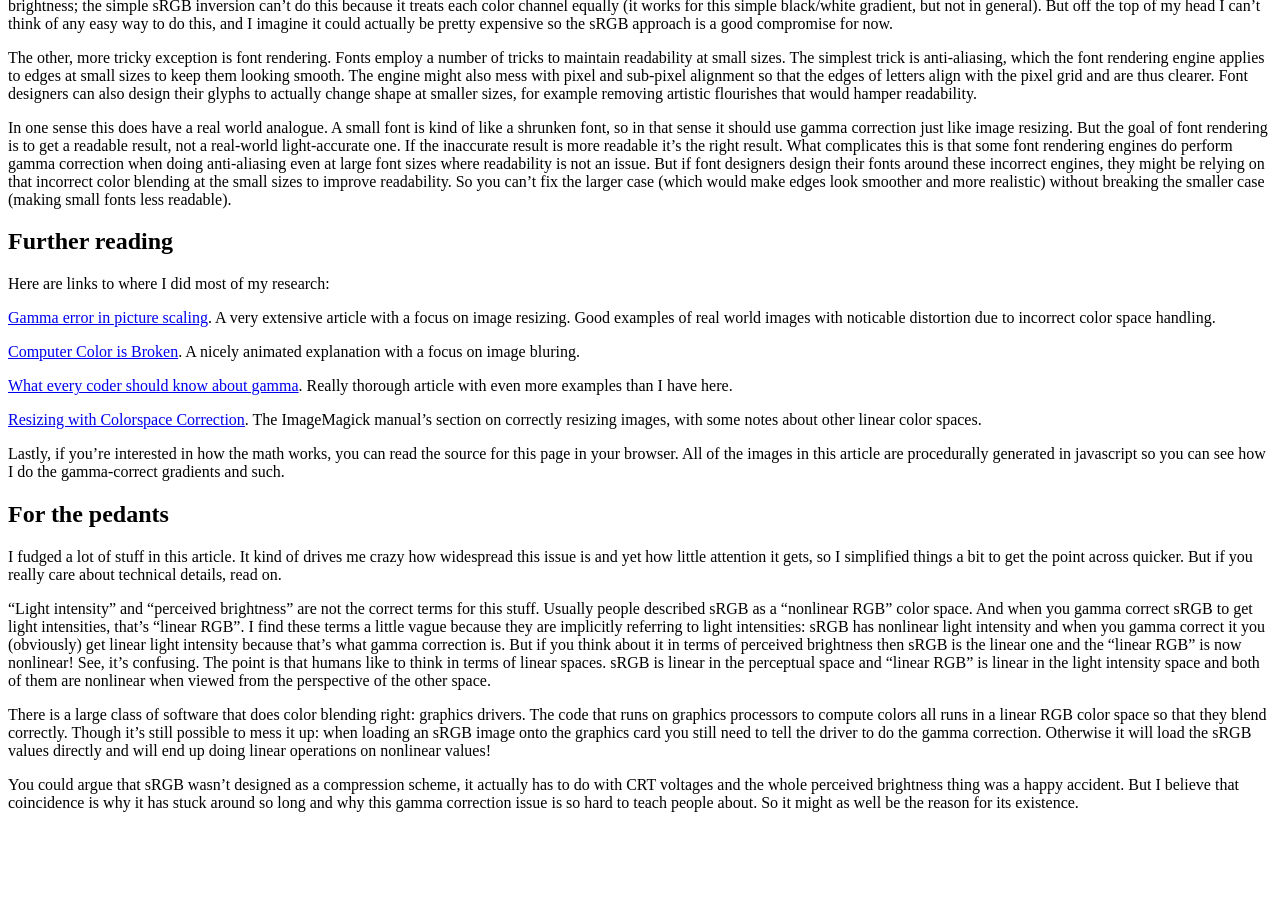
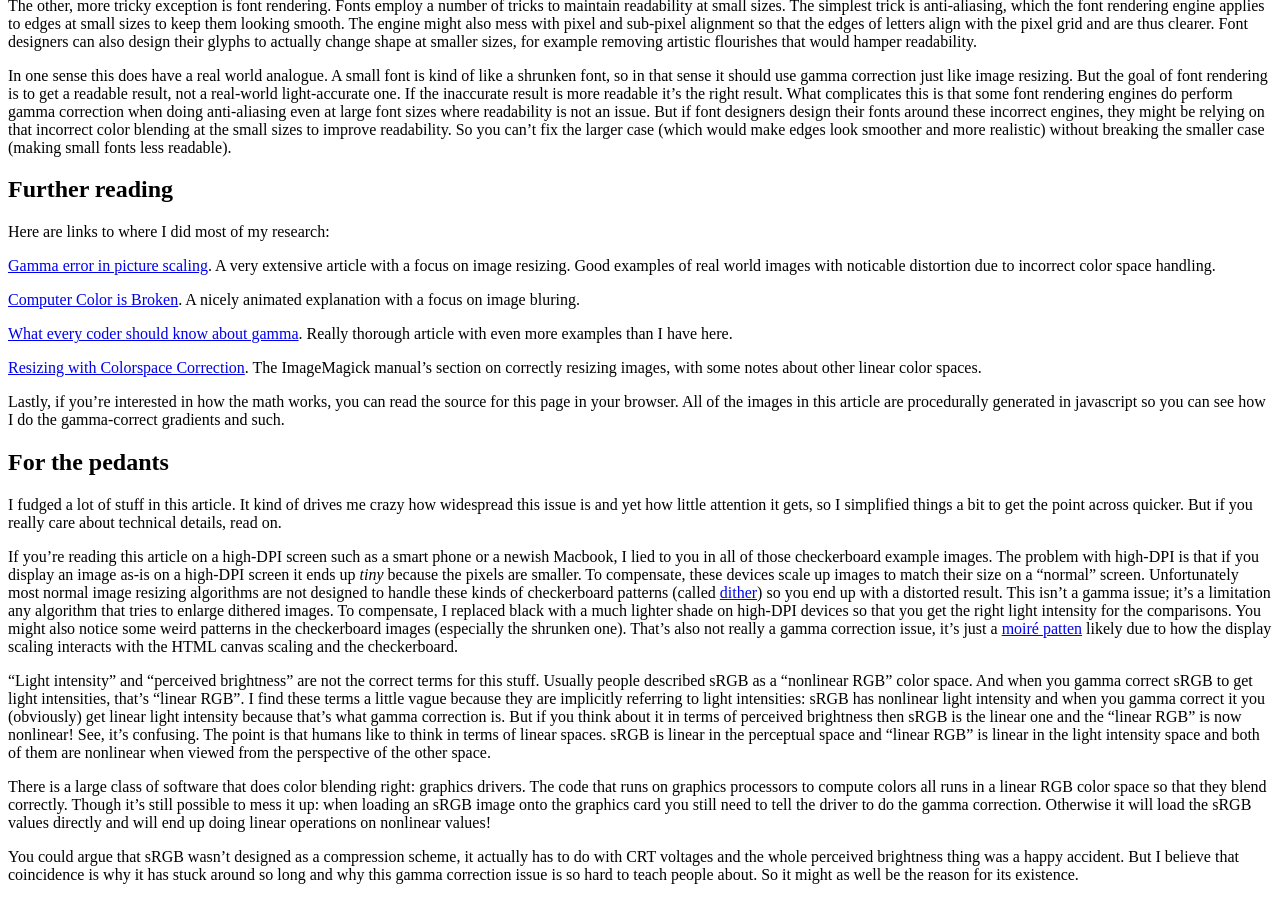
Before and after one commit to silverhammermba/blog, a Jekyll site: the page built from _posts/2017-11-29-gamma.markdown, in a window 1280 px wide and 900 px high, scrolled down 6608 px. Built offline with Jekyll 4.4.1, drawn with Linux system fonts in a browser that asks for light colours; before the commit the page ends 7436 px from its top, so only the background shows below that; some of the changed text lies outside the part shown.

Commit message:
mv high-dpi caveat to last section cuz it's fixed

```diff
--- a/_posts/2017-11-29-gamma.markdown
+++ b/_posts/2017-11-29-gamma.markdown
@@ -557,6 +552,24 @@
 things a bit to get the point across quicker. But if you really care about
 technical details, read on.
 
+If you're reading this article on a high-DPI screen such as a smart phone or a
+newish Macbook, I lied to you in all of those checkerboard example images. The
+problem with high-DPI is that if you display an image as-is on a high-DPI screen
+it ends up _tiny_ because the pixels are smaller. To compensate, these devices
+scale up images to match their size on a "normal" screen. Unfortunately most
+normal image resizing algorithms are not designed to handle these kinds of
+checkerboard patterns (called [dither][d]) so you end up with a distorted
+result. This isn't a gamma issue; it's a limitation any algorithm that tries to
+enlarge dithered images. To compensate, I replaced black with a much lighter
+shade on high-DPI devices so that you get the right light intensity for the
+comparisons. You might also notice some weird patterns in the checkerboard
+images (especially the shrunken one). That's also not really a gamma correction
+issue, it's just a [moir&eacute; patten][m] likely due to how the display
+scaling interacts with the HTML canvas scaling and the checkerboard.
+
+[d]: https://en.wikipedia.org/wiki/Dither
+[m]: https://en.wikipedia.org/wiki/Moir%C3%A9_pattern
+
 "Light intensity" and "perceived brightness" are not the correct terms for this
 stuff. Usually people described sRGB as a "nonlinear RGB" color space. And when
 you gamma correct sRGB to get light intensities, that's "linear RGB". I find
```
Also changed, not shown: other parts of _posts/2017-11-29-gamma.markdown (+0 -5 lines).
